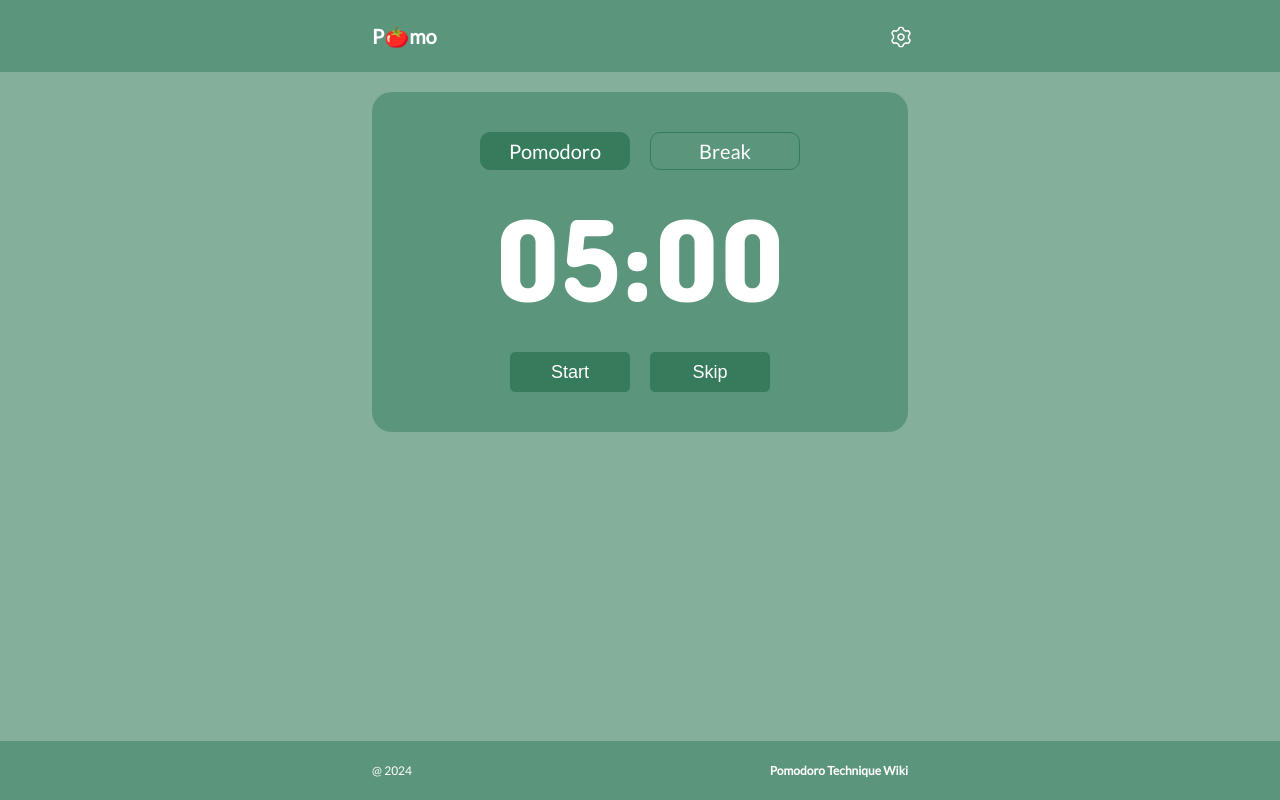
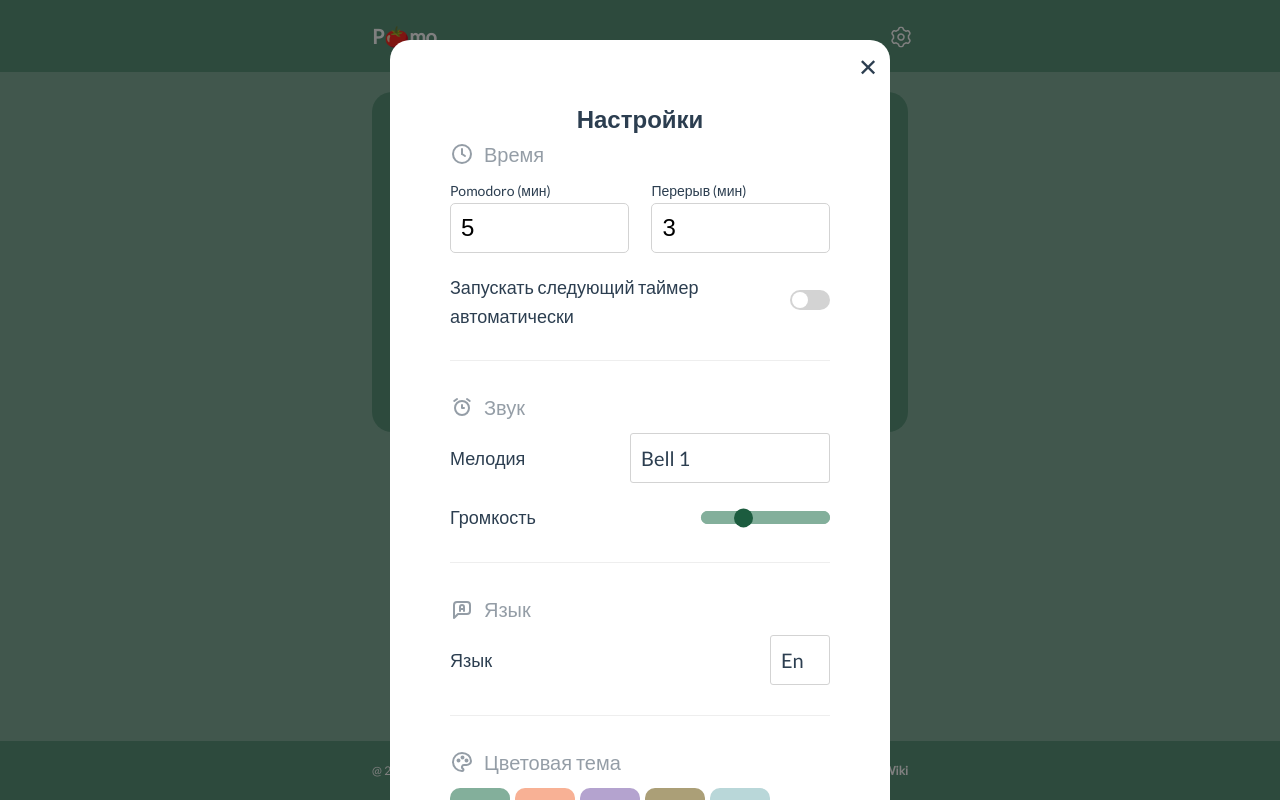
Before and after one commit to yygthb/pomo, a Vue app: page / in a window 1280 px wide. Built offline with nearby package versions, Linux system fonts and the light colour scheme.

Commit message:
feat: translate

```diff
--- a/src/components/Settings.vue
+++ b/src/components/Settings.vue
@@ -51,20 +51,20 @@ function setI18nLocale(val) {
 
 <template>
   <div class="settings-container">
-    <p class="settings-title">Settings</p>
+    <p class="settings-title">{{ $t("settings.mainTitle") }}</p>
 
     <div class="config-wrapper">
       <div class="config-item">
         <div class="config-item__header">
           <IconTimer class="config-icon" />
-          <div class="config-title">Timer</div>
+          <div class="config-title">{{ $t("settings.timerTitle") }}</div>
         </div>
 
-        <div class="config-setup">
+        <div class="config-setup config-setup__timer">
           <div class="grid-row">
             <div class="config-section">
               <label class="label label-timer"
-                >Pomodoro (min): {{ timer.mainTimer }}</label
+                >{{ $t("timerTab.main") }} ({{ $t("min") }})</label
               >
               <InputNumber
                 v-model="mappedMainTimerStartVal"
@@ -73,7 +73,7 @@ function setI18nLocale(val) {
             </div>
             <div class="config-section">
               <label class="label label-timer"
-                >Break (min): {{ timer.breakTimer }}</label
+                >{{ $t("timerTab.break") }} ({{ $t("min") }})</label
               >
               <InputNumber
                 v-model="mappedBreakTimerStartVal"
@@ -82,7 +82,7 @@ function setI18nLocale(val) {
             </div>
           </div>
           <div class="flex-row">
-            <label class="label">Autostart Next Timer</label>
+            <label class="label">{{ $t("settings.autoStart") }}</label>
             <AppCheckbox
               v-model="mappedAutoStart"
               @onChange="autoStartChangeHandler"
@@ -94,12 +94,12 @@ function setI18nLocale(val) {
       <div class="config-item">
         <div class="config-item__header">
           <IconRing class="config-icon" />
-          <div class="config-title">Ring</div>
+          <div class="config-title">{{ $t('settings.soundTitle') }}</div>
         </div>
 
         <div class="config-setup">
           <div class="flex-row">
-            <label class="label">Select Ringtone</label>
+            <label class="label">{{ $t('settings.soundLabel') }}</label>
             <AppSelect
               class="select"
               :options="sound.soundOptions"
@@ -108,7 +108,7 @@ function setI18nLocale(val) {
             />
           </div>
           <div class="flex-row">
-            <label class="label">Volume Level</label>
+            <label class="label">{{ $t('settings.volumeLabel') }}</label>
             <AppRange
               v-model="sound.volumeLevel"
               :changeHandler="volumeLevelChange"
@@ -120,12 +120,12 @@ function setI18nLocale(val) {
       <div class="config-item">
         <div class="config-item__header">
           <IconLang class="config-icon" />
-          <div class="config-title">Language</div>
+          <div class="config-title">{{ $t('settings.langTitle') }}</div>
         </div>
 
         <div class="config-setup">
           <div class="flex-row">
-            <label class="label">App Language</label>
+            <label class="label">{{ $t('settings.langLabel') }}</label>
             <AppSelect
               class="select-lang"
               :options="langOptions"
@@ -139,7 +139,7 @@ function setI18nLocale(val) {
       <div class="config-item">
         <div class="config-item__header">
           <IconColor class="config-icon" />
-          <div class="config-title">Color Theme</div>
+          <div class="config-title">{{ $t('settings.themeTitle') }}</div>
         </div>
         <div class="config-setup">
           <ColorThemeSelector />
@@ -192,11 +192,15 @@ function setI18nLocale(val) {
     display: block;
     margin: 0;
     font-size: 18px;
-    font-weight: 800;
+    // font-weight: 800;
 
     &-timer {
       font-size: 14px;
     }
+  }
+
+  .config-setup__timer .label {
+    font-weight: 400;
   }
 }
 
@@ -211,6 +215,7 @@ function setI18nLocale(val) {
   display: flex;
   align-items: center;
   justify-content: space-between;
+  gap: 20px;
 }
 
 .select {
--- a/src/components/TimerContainer.vue
+++ b/src/components/TimerContainer.vue
@@ -57,13 +57,13 @@ function skipClickHandler() {
         :class="['tab-item', activeTab === 'main' && 'active']"
         @click="tabClickHandler('main')"
       >
-        Pomodoro
+      {{ $t("timerTab.main") }}
       </div>
       <div
         :class="['tab-item', activeTab === 'break' && 'active']"
         @click="tabClickHandler('break')"
       >
-        Break
+        {{ $t("timerTab.break") }}
       </div>
     </div>
 
@@ -72,11 +72,11 @@ function skipClickHandler() {
 
     <div class="timer-btns">
       <AppButton @click="startClickHandler" class="timer-btn start-btn">{{
-        mappedIsRunning ? "Pause" : $t("pomodoroBtn.start")
+        mappedIsRunning ? $t("btn.pause") : $t("btn.start")
       }}</AppButton>
-      <AppButton @click="skipClickHandler" class="timer-btn skip-btn"
-        >Skip</AppButton
-      >
+      <AppButton @click="skipClickHandler" class="timer-btn skip-btn">{{
+        $t("btn.skip")
+      }}</AppButton>
     </div>
   </div>
 </template>
--- a/src/config/i18n.js
+++ b/src/config/i18n.js
@@ -3,7 +3,7 @@ import en from '../i18n/en';
 import ru from '../i18n/ru';
 
 export const i18n = createI18n({
-  locale: 'en',
+  locale: 'ru',
   messages: {
     en,
     ru,
--- a/src/i18n/en.js
+++ b/src/i18n/en.js
@@ -1,8 +1,23 @@
 export default {
-  greet: 'hello, world',
-  pomodoroBtn: {
+  timerTab: {
+    main: 'Pomodoro',
+    break: 'Break',
+  },
+  btn: {
     start: 'Start',
     pause: 'Pause',
-    stop: 'Stop',
+    skip: 'Skip',
   },
+  settings: {
+    mainTitle: 'Settings',
+    timerTitle: 'Timer',
+    autoStart: 'Autostart Next Timer',
+    soundTitle: 'Sound',
+    soundLabel: 'Alert Ringtone',
+    volumeLabel: 'Volume Level',
+    langTitle: 'Language',
+    langLabel: 'App Language',
+    themeTitle: 'Color Theme',
+  },
+  min: 'min',
 }
--- a/src/i18n/ru.js
+++ b/src/i18n/ru.js
@@ -1,8 +1,23 @@
 export default {
-  greet: 'привет, мир',
-  pomodoroBtn: {
+  timerTab: {
+    main: 'Pomodoro',
+    break: 'Перерыв',
+  },
+  btn: {
     start: 'Старт',
     pause: 'Пауза',
-    stop: 'Стоп',
+    skip: 'Пропустить',
   },
+  settings: {
+    mainTitle: 'Настройки',
+    timerTitle: 'Время',
+    autoStart: 'Запускать следующий таймер автоматически',
+    soundTitle: 'Звук',
+    soundLabel: 'Мелодия',
+    volumeLabel: 'Громкость',
+    langTitle: 'Язык',
+    langLabel: 'Язык',
+    themeTitle: 'Цветовая тема',
+  },
+  min: 'мин',
 }
--- a/src/store/modalStore.js
+++ b/src/store/modalStore.js
@@ -1,5 +1,5 @@
 export default {
-  isSettingsOpen: false,
+  isSettingsOpen: true,
   openSettings() {
     this.isSettingsOpen = true;
   },
```
